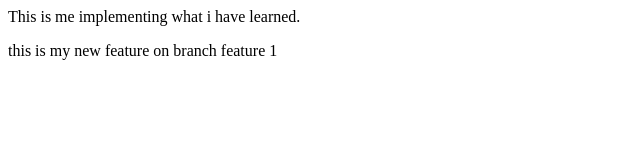
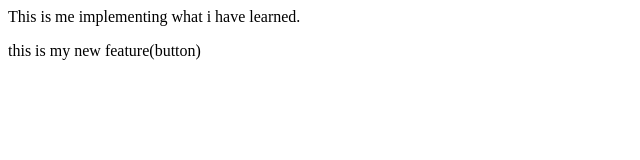
Before and after one commit to Stuti-Jain003/localRepo2, a plain HTML site: page index.html in a window 1280 px wide. Shown: the full height of the page, 0-640 px from the left. Drawn offline with Linux system fonts and the light colour scheme.

```diff
--- a/index.html
+++ b/index.html
@@ -1,2 +1,2 @@
 <p>This is me implementing what i have learned.</p>
-<p>this is my new feature on branch feature 1</p>
+<p>this is my new feature(button)</p>
```
